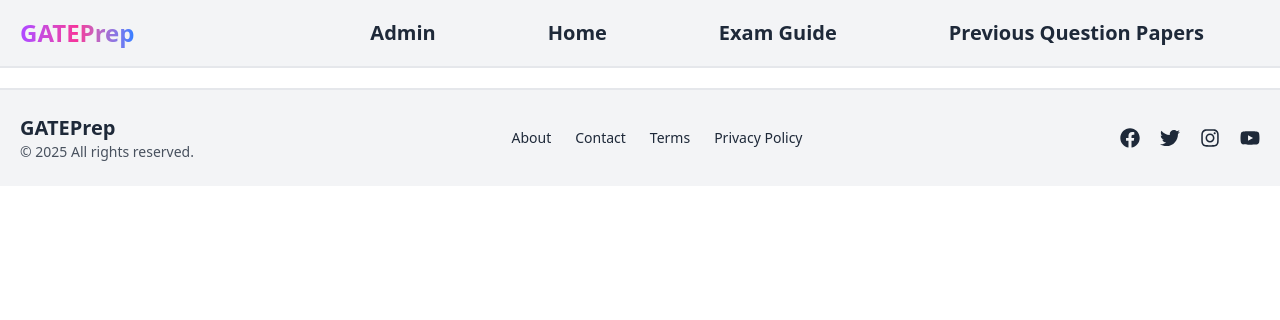
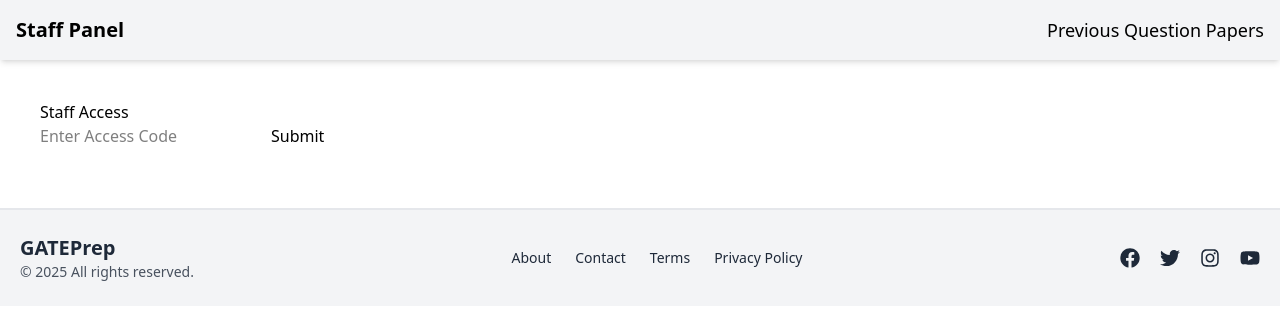
Before and after one commit to Namrata0607/GATE-Mock-Test, a React (Vite) app in the folder frontend/: page /staff-upload in a window 1280 px wide. Shown: the top 320 px of the page. Built offline with nearby package versions, Linux system fonts and the light colour scheme.

Commit message:
Frontend-staff route added,Backend-queController changes

```diff
--- a/frontend/src/App.jsx
+++ b/frontend/src/App.jsx
@@ -3,6 +3,7 @@ import { useState, useEffect } from "react";
 import './App.css';
 import Navbar from "./components/Navbar";
 import ProfileNavbar from "./components/ProfileNavbar";
+import StaffNavbar from "./components/StaffNavbar";
 import Footer from "./components/Footer";
 import Home from "./pages/Home";
 import ExamGuide from "./pages/ExamGuide";
@@ -11,12 +12,14 @@ import Instructions from "./pages/Instructions";
 import PreQuestionP from "./pages/PreQuestionP";
 import TestUI from "./pages/TestInterface";
 import Admin from "./pages/admin";
+import StaffUpload from "./pages/Staff";
 
 function AppContent() {
   const location = useLocation();
 
   const hideNavbarAndFooterRoutes = ["/testui"];
   const authRoutes = ["/instructions"]; // update as needed
+  const staffRoutes = ["/staff-upload"]; // for staff access
 
   const [isLoggedIn, setIsLoggedIn] = useState(false);
 
@@ -29,17 +32,24 @@ function AppContent() {
     <>
       {
         !hideNavbarAndFooterRoutes.includes(location.pathname) &&
-        (isLoggedIn && authRoutes.includes(location.pathname) ? <ProfileNavbar /> : <Navbar />)
+        (
+          staffRoutes.includes(location.pathname)
+            ? <StaffNavbar /> // 👈 show custom navbar for staff
+            : (isLoggedIn && authRoutes.includes(location.pathname)
+              ? <ProfileNavbar />
+              : <Navbar />
+            )
+        )
       }
-
       <Routes>
-        <Route path="/admin" element={<Admin />} />
+        {/* <Route path="/admin" element={<Admin />} /> */}
         <Route path="/" element={<Home />} />
         <Route path="/examguide" element={<ExamGuide />} />
         <Route path="/uloginsignup" element={<ULoginSignup />} />
         <Route path="/instructions" element={<Instructions />} />
         <Route path="/prequestionp" element={<PreQuestionP />} />
         <Route path="/testui" element={<TestUI />} />
+        <Route path="/staff-upload" element={<StaffUpload />} />
       </Routes>
 
       {!hideNavbarAndFooterRoutes.includes(location.pathname) && <Footer />}
--- a/frontend/src/components/Navbar.jsx
+++ b/frontend/src/components/Navbar.jsx
@@ -11,9 +11,9 @@ function Navbar(){
   // gradient-to-r from-blue-200 via-purple-300 to-blue-200
   return(
     <nav className="bg-gray-100 border-b-2 border-gray-200 shadow-2xs-gray  h-17 w-full flex justify-between items-center text-gray-800 p-5 ">
-    <h1 className="font-[Open_Sans] font-bold text-2xl animate-shimmer hover:scale-105 transition-transform duration-300 bg-gradient-to-r from-purple-500 via-pink-500 to-blue-500 bg-clip-text text-transparent">GATEPrep</h1>
+    <h1 className="font-[Open_Sans] font-bold text-3xl animate-shimmer bg-gradient-to-r from-purple-500 via-pink-500 to-blue-500 bg-clip-text text-transparent">GATEPrep</h1>
     <div className="flex space-x-5 justify-between">
-      <Link to="/admin" className={`${linkClass} ${location.pathname === "/admin" ? activeClass : inactiveClass}`}>Admin</Link>
+      {/* <Link to="/admin" className={`${linkClass} ${location.pathname === "/admin" ? activeClass : inactiveClass}`}>Admin</Link> */}
       <Link to="/" className={`${linkClass} ${location.pathname === "/" ? activeClass : inactiveClass}`}>Home</Link>
       <Link to="/examguide" className={`${linkClass} ${location.pathname === "/examguide" ? activeClass : inactiveClass}`}>Exam Guide</Link>
       <Link to="/prequestionp" className={`${linkClass} ${location.pathname === "/prequestionp" ? activeClass : inactiveClass}`}>Previous Question Papers</Link>
--- /dev/null
+++ b/frontend/src/components/StaffNavbar.jsx
@@ -0,0 +1,15 @@
+// src/components/StaffNavbar.jsx
+import { Link } from "react-router-dom";
+
+function StaffNavbar() {
+  return (
+    <nav className="bg-gray-100 p-4 shadow-md flex justify-between items-center">
+      <h1 className="text-xl font-bold">Staff Panel</h1>
+      <div>
+        <Link to="/prequestionp" className="text-lg font-medium hover:underline">Previous Question Papers</Link>
+      </div>
+    </nav>
+  );
+}
+
+export default StaffNavbar;
--- /dev/null
+++ b/frontend/src/pages/Staff.jsx
@@ -0,0 +1,33 @@
+import { useState } from 'react';
+
+function StaffUpload() {
+  const [access, setAccess] = useState(false);
+  const [input, setInput] = useState('');
+
+  const handleCheck = () => {
+    if (input === "someSecretPass123") {
+      setAccess(true);
+    } else {
+      alert("Unauthorized");
+    }
+  };
+
+  if (!access) {
+    return (
+      <div className="p-10">
+        <h2>Staff Access</h2>
+        <input type="password" placeholder="Enter Access Code" value={input} onChange={(e) => setInput(e.target.value)} />
+        <button onClick={handleCheck}>Submit</button>
+      </div>
+    );
+  }
+
+  return (
+    <div>
+      <h2>Staff Upload Questions</h2>
+      {/* upload form here */}
+    </div>
+  );
+}
+
+export default StaffUpload;
--- a/frontend/src/pages/TestInterface.jsx
+++ b/frontend/src/pages/TestInterface.jsx
@@ -81,7 +81,7 @@ function TestUI() {
       <div className="flex space-x-5 mx-auto mt-1 p-3 border-2 border-gray-300 bg-blue-100">
       <p>Timer: {currentTime.toLocaleTimeString()}</p>
       <button
-        className="border-2 border-gray-400 rounded p-2 bg-blue-400"
+        className=" rounded p-2 bg-blue-400"
         onClick={handleCalculatorClick}
       >
         {/* Scientific Calculator */}
@@ -100,7 +100,8 @@ function TestUI() {
       <div className="m-0 container flex mx-auto p-3 rounded-lg w-full h-[600px] text-center">
 
         {/* Left Section */}
-        <div className="w-2/2 h-full border-2 border-gray-300  rounded-lg p-4">
+        {/* border-2 border-gray-300 */}
+        <div className="w-2/2 h-full rounded-lg p-4">
           <SectionTabs
             currentSection={currentSection}
             setCurrentSection={handleTabSwitch}
@@ -128,7 +129,7 @@ function TestUI() {
 
 
         {/* Right Panel - Question Pallet */}
-        <div className="w-1/3 h-full border-2 border-gray-300 rounded-lg p-4 overflow-y-auto">
+        <div className="w-1/3 h-full rounded-lg p-4 overflow-y-auto">
           <div className="mt-4">
             <h2 className="text-xl font-semibold mb-1">
               Chosen Section: {currentSection}
```
Also changed, not shown: 2 other files (tests, documents, lock files or other folders).
